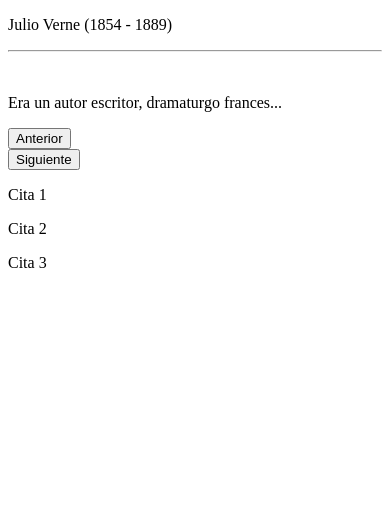
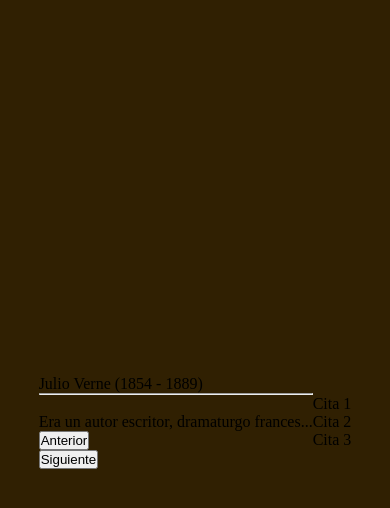
Before and after one commit to Juan17Informatico/random-quotes-generator, a website built with Vite: page index.html in a window 390 px wide. Built offline with nearby package versions, Linux system fonts and the light colour scheme.

Commit message:
Agregamos al index la direccion a nuestro css y font family de google. Iniciamos desarrollo de css con la creación del app donde se ubica nuestras variables padre y una carpeta para todo el desarrollo mobile

```diff
--- a/index.html
+++ b/index.html
@@ -5,6 +5,11 @@
   <meta charset="UTF-8" />
   <meta name="viewport" content="width=device-width, initial-scale=1.0" />
   <title>Random Quote Generator</title>
+  <link rel="stylesheet" href="/src/css/app.css">
+  <!--Font family-->
+  <link rel="preconnect" href="https://fonts.googleapis.com">
+  <link rel="preconnect" href="https://fonts.gstatic.com" crossorigin>
+  <link href="https://fonts.googleapis.com/css2?family=Roboto:ital,wght@0,100;0,300;0,400;0,500;0,700;0,900;1,100;1,300;1,400;1,500;1,700;1,900&display=swap" rel="stylesheet">
 </head>
 
 <body>
--- /dev/null
+++ b/src/css/app.css
@@ -0,0 +1,37 @@
+@import url("./mobile/main.css");
+
+:root{
+    /*Paleta de colores*/
+    --background-color-primary: #302002;
+    --border-container-primary: #755415;
+    --background-color-secundary-1: #c2c0be;
+    --background-color-secundary-2: #4d3116;
+    --font-color-primary: #301b07;
+    --font-color-secundary: #f5d7ba;
+    --white: #c9c9c9;
+    --black: #151700;
+    --font-family-p: "Roboto", sans-serif;
+}
+
+*{
+    padding: 0;
+    margin: 0;
+    box-sizing: border-box;
+}
+
+.main{
+    display: flex;
+    background-color: var(--background-color-primary);
+    width: 100vw;
+    height: 100vh;
+    justify-content: center;
+    align-items: center;
+    flex-direction: row;
+}
+
+.container{
+    display: flex;
+    justify-content: center;
+    align-items: center;
+
+}
```
Also changed, not shown: src/css/mobile/main.css (added).
